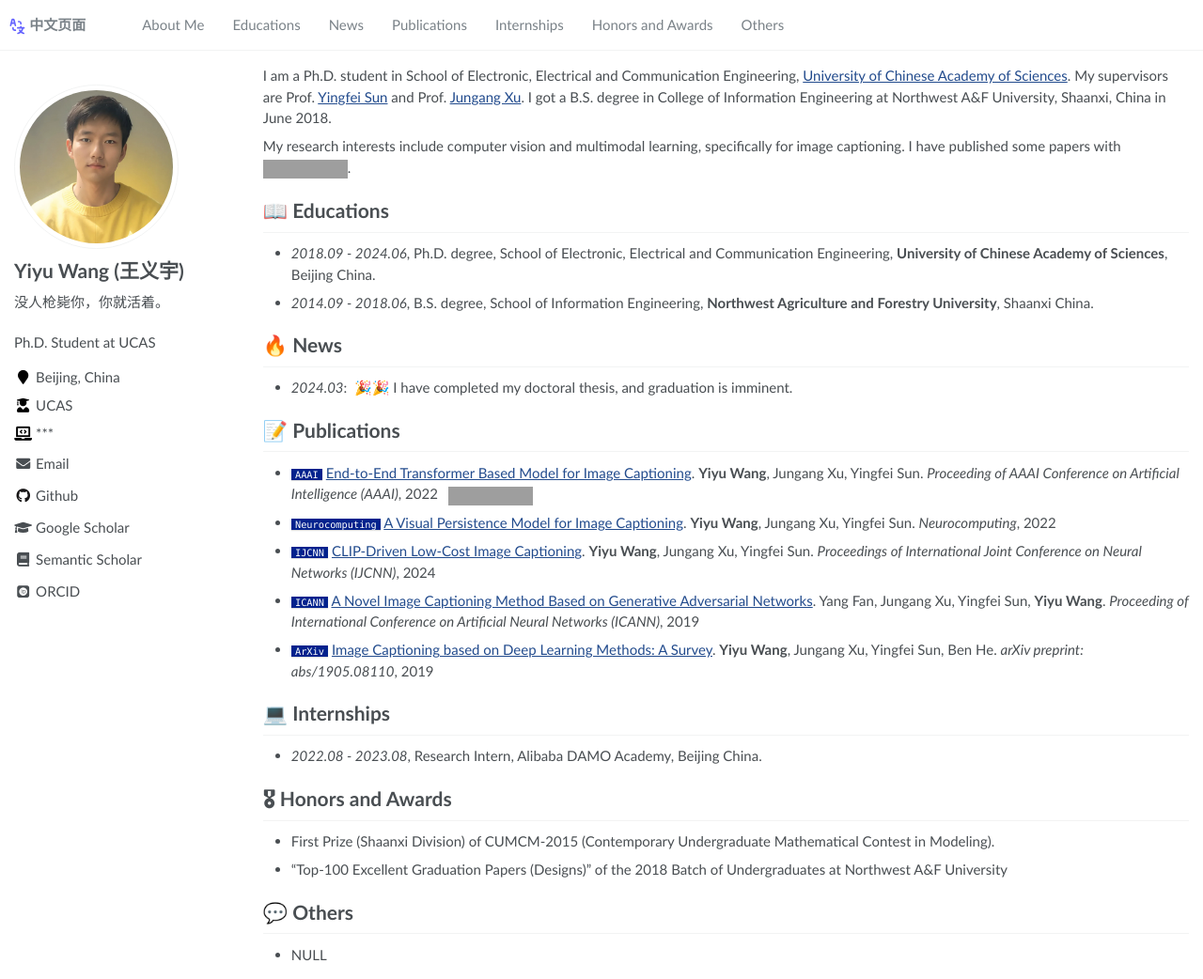
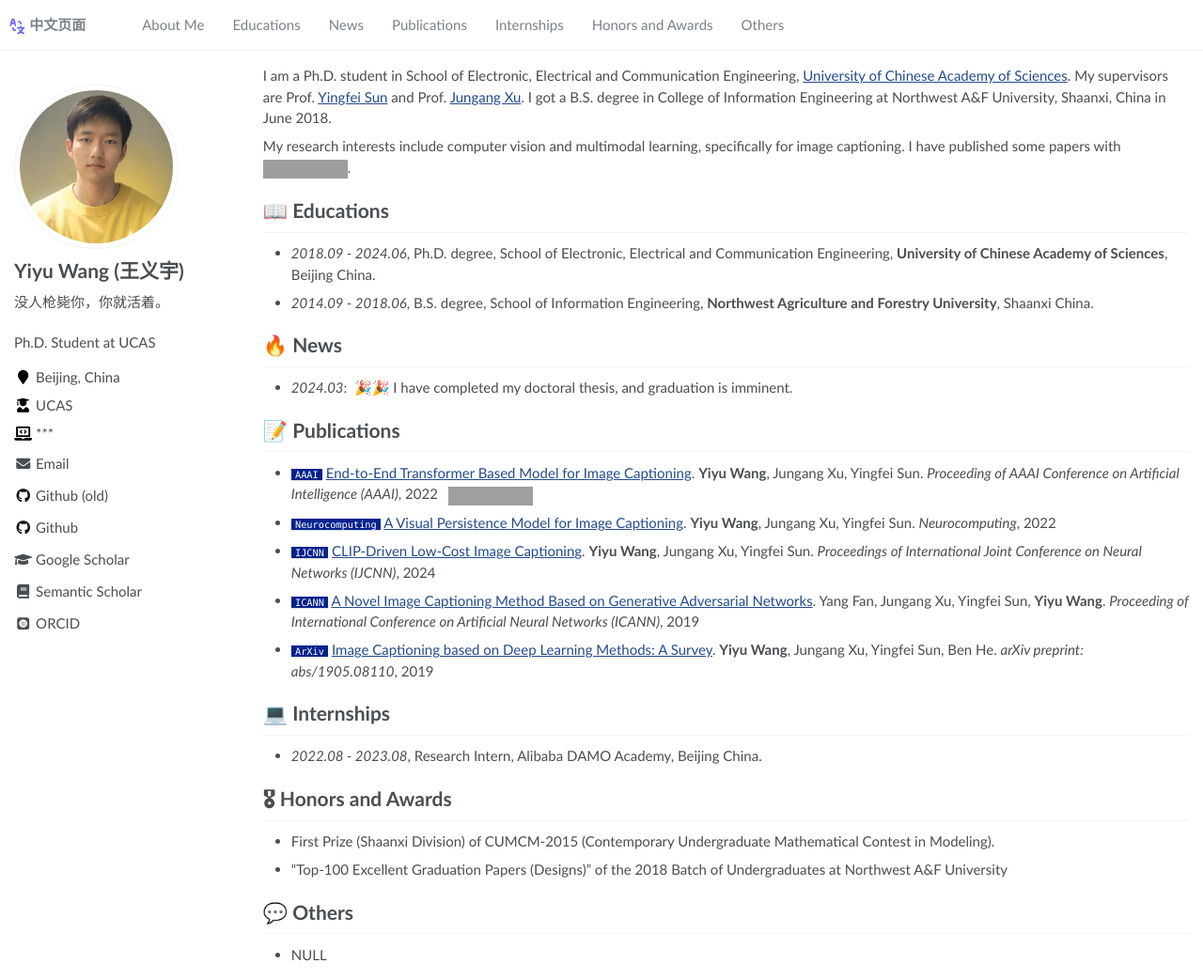
Before and after one commit to xunzhi99/xunzhi99.github.io, a Jekyll site: the page built from _pages/about.md, in a window 1280 px wide and 1042 px high. Shown: the whole window at 94% size. Built offline with Jekyll 4.4.1, drawn with Linux system fonts in a browser that asks for light colours; some web fonts are replaced; grey boxes are pictures that could not be loaded.

Commit message:
add old github

```diff
--- a/_config.yml
+++ b/_config.yml
@@ -39,6 +39,7 @@
   flickr           :
   facebook         :
   foursquare       :
+  github_self      : 232525
   github           : curya-wangyiyu # e.g., "github username"
   google_plus      :
   keybase          :
--- a/_includes/author-profile.html
+++ b/_includes/author-profile.html
@@ -66,6 +66,9 @@
       {% endif %}
       {% if author.bitbucket %}
         <li><a href="https://bitbucket.org/{{ author.bitbucket }}"><i class="fab fa-fw fa-bitbucket" aria-hidden="true"></i> Bitbucket</a></li>
+      {% endif %}
+      {% if author.github_self %}
+        <li><a href="https://github.com/{{ author.github_self }}"><i class="fab fa-fw fa-github" aria-hidden="true"></i> Github (old)</a></li>
       {% endif %}
       {% if author.github %}
         <li><a href="https://github.com/{{ author.github }}"><i class="fab fa-fw fa-github" aria-hidden="true"></i> Github</a></li>
```
